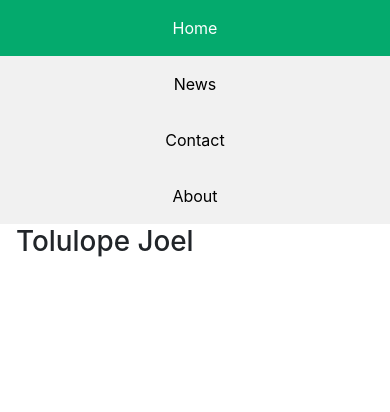
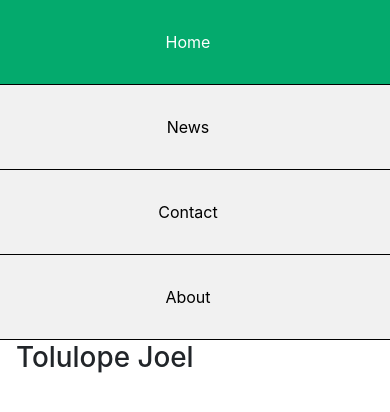
Before and after one commit to TolulopeJoel/Slime-Road-FE, a React (Create React App) app: page / in a window 390 px wide. Shown: the top 412 px of the page. Built offline with nearby package versions, Linux system fonts and the light colour scheme.

Commit message:
Added styling

```diff
--- a/src/index.css
+++ b/src/index.css
@@ -27,8 +27,10 @@ code {
 .sidebar a {
   display: block;
   color: black;
-  padding: 16px;
+  padding: 30px;
+  padding-left: 16px;
   text-decoration: none;
+  border-bottom: 1px solid #000;
 }
 
 /* Active/current link */
@@ -50,6 +52,14 @@ div.content {
   height: 1000px;
 }
 
+.page-name {
+  display: block;
+  padding: 53px;
+  padding-left: 0px;
+  text-decoration: none;
+  border-bottom: 1px solid #fff;
+}
+
 /* On screens that are less than 700px wide, make the sidebar into a topbar */
 @media screen and (max-width: 700px) {
   .sidebar {
@@ -57,8 +67,18 @@ div.content {
     height: auto;
     position: relative;
   }
-  .sidebar a {float: left;}
-  div.content {margin-left: 0;}
+
+  .sidebar a {
+    float: left;
+  }
+
+  .logo {
+    display: none;
+  }
+
+  div.content {
+    margin-left: 0;
+  }
 }
 
 /* On screens that are less than 400px, display the bar vertically, instead of horizontally */
@@ -67,4 +87,8 @@ div.content {
     text-align: center;
     float: none;
   }
+
+  .logo {
+    display: none;
+  }
 }
```
